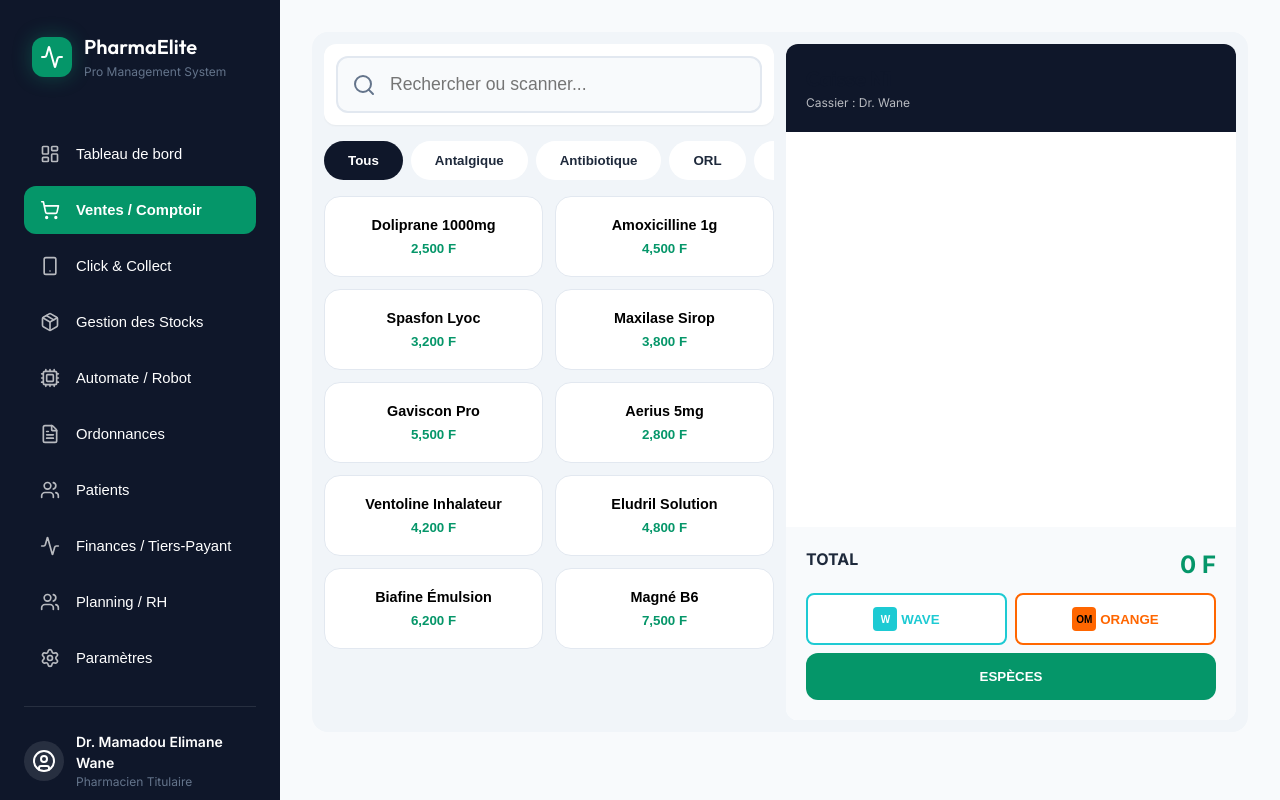
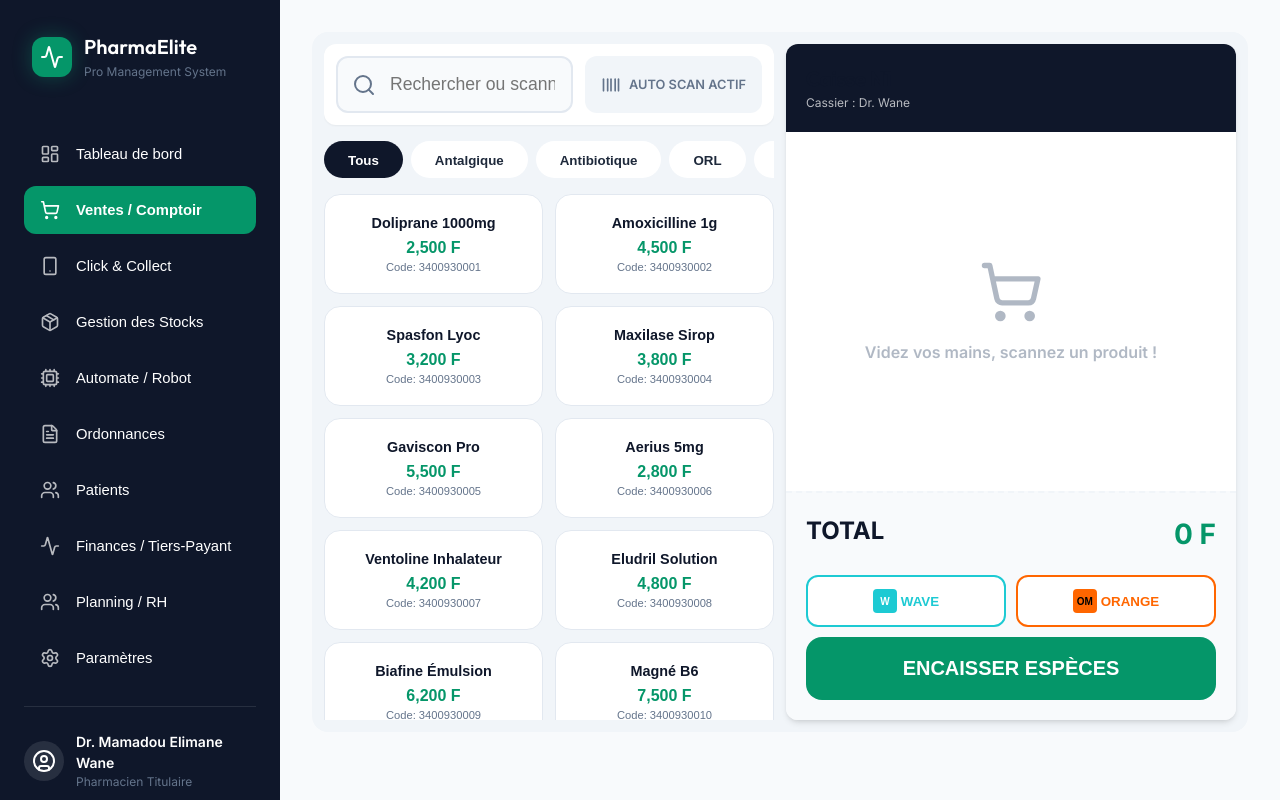
Before and after one commit to mamadouelimanewane/pharmacie, a React (Vite) app: page / in a window 1280 px wide. Both pictures are taken after a click on the button "Ventes / Comptoir". Built offline with nearby package versions, Linux system fonts and the light colour scheme.

Commit message:
Add global barcode scanner support and visual feedback in POS

```diff
--- a/src/components/POS.jsx
+++ b/src/components/POS.jsx
@@ -1,10 +1,10 @@
-import React, { useState, useEffect } from 'react';
+import React, { useState, useEffect, useRef } from 'react';
 import {
     Search, Plus, Minus, Trash2, CreditCard, Banknote,
     ShieldCheck, Printer, Scan, ShoppingCart, X,
     Delete, ArrowLeft, History, User, Settings,
     Power, ChevronRight, Hash, Star, Smartphone,
-    QrCode, Loader2, CheckCircle2
+    QrCode, Loader2, CheckCircle2, Barcode
 } from 'lucide-react';
 import { MOCK_PRODUCTS } from '../data/mockData';
 
@@ -70,6 +70,11 @@ export default function POS() {
     const [mobileStatus, setMobileStatus] = useState('idle');
     const [phoneNumber, setPhoneNumber] = useState('');
 
+    // Barcode Scanner logic
+    const barcodeBuffer = useRef('');
+    const lastKeyTime = useRef(0);
+    const [lastScanned, setLastScanned] = useState(null);
+
     const total = cart.reduce((acc, item) => acc + (item.price * item.quantity), 0);
     const totalItems = cart.reduce((acc, item) => acc + item.quantity, 0);
 
@@ -87,6 +92,8 @@ export default function POS() {
             }
             return [...prev, { ...product, quantity: 1 }];
         });
+        setLastScanned(product.name);
+        setTimeout(() => setLastScanned(null), 2000);
     };
 
     const removeFromCart = (id) => setCart(prev => prev.filter(item => item.id !== id));
@@ -112,6 +119,35 @@ export default function POS() {
             ));
         }
     };
+
+    // Global Key Listener for Barcode Scanner
+    useEffect(() => {
+        const handleKeyDown = (e) => {
+            const now = Date.now();
+
+            // If the time between keys is very short, it's likely a scanner
+            if (now - lastKeyTime.current > 100) {
+                barcodeBuffer.current = '';
+            }
+
+            lastKeyTime.current = now;
+
+            if (e.key === 'Enter') {
+                if (barcodeBuffer.current.length > 2) {
+                    const product = MOCK_PRODUCTS.find(p => p.code === barcodeBuffer.current);
+                    if (product) {
+                        addToCart(product);
+                        barcodeBuffer.current = '';
+                    }
+                }
+            } else if (e.key.length === 1) {
+                barcodeBuffer.current += e.key;
+            }
+        };
+
+        window.addEventListener('keydown', handleKeyDown);
+        return () => window.removeEventListener('keydown', handleKeyDown);
+    }, []);
 
     const startMobilePayment = (type) => {
         setMobilePayment(type);
@@ -151,9 +187,34 @@ export default function POS() {
             height: 'calc(100vh - 100px)',
             backgroundColor: '#f1f5f9',
             padding: '12px',
-            borderRadius: 'var(--radius-lg)'
+            borderRadius: 'var(--radius-lg)',
+            position: 'relative'
         }}>
+            {lastScanned && (
+                <div style={{
+                    position: 'absolute',
+                    top: '20px',
+                    left: '50%',
+                    transform: 'translateX(-50%)',
+                    backgroundColor: 'var(--primary)',
+                    color: 'white',
+                    padding: '10px 20px',
+                    borderRadius: '50px',
+                    zIndex: 1000,
+                    boxShadow: 'var(--shadow-lg)',
+                    fontWeight: '600',
+                    display: 'flex',
+                    alignItems: 'center',
+                    gap: '10px'
+                }}>
+                    <Barcode size={20} />
+                    Scanné : {lastScanned} (+1)
+                </div>
+            )}
+
+            {/* Colonne de Gauche : Catalogue Produit */}
             <div style={{ display: 'flex', flexDirection: 'column', gap: '12px', overflow: 'hidden' }}>
+                {/* Barre Supérieure Tactile */}
                 <div style={{
                     display: 'flex',
                     gap: '12px',
@@ -166,7 +227,7 @@ export default function POS() {
                         <Search size={24} style={{ position: 'absolute', left: '16px', top: '50%', transform: 'translateY(-50%)', color: 'var(--text-muted)' }} />
                         <input
                             type="text"
-                            placeholder="Rechercher ou scanner..."
+                            placeholder="Rechercher ou scanner directement..."
                             value={search}
                             onChange={(e) => setSearch(e.target.value)}
                             style={{
@@ -180,8 +241,23 @@ export default function POS() {
                             }}
                         />
                     </div>
+                    <div style={{
+                        display: 'flex',
+                        alignItems: 'center',
+                        gap: '8px',
+                        padding: '0 16px',
+                        backgroundColor: '#f1f5f9',
+                        borderRadius: '12px',
+                        fontSize: '0.8rem',
+                        color: 'var(--text-muted)',
+                        fontWeight: '600'
+                    }}>
+                        <Barcode size={20} />
+                        AUTO SCAN ACTIF
+                    </div>
                 </div>
 
+                {/* Catégories */}
                 <div style={{ display: 'flex', gap: '8px', overflowX: 'auto', padding: '4px 0' }}>
                     {CATEGORIES.map(cat => (
                         <button
@@ -195,7 +271,8 @@ export default function POS() {
                                 color: activeCategory === cat ? 'white' : 'var(--text-main)',
                                 fontWeight: '600',
                                 whiteSpace: 'nowrap',
-                                cursor: 'pointer'
+                                cursor: 'pointer',
+                                transition: 'all 0.2s'
                             }}
                         >
                             {cat}
@@ -203,6 +280,7 @@ export default function POS() {
                     ))}
                 </div>
 
+                {/* Grille de Produits */}
                 <div style={{
                     display: 'grid',
                     gridTemplateColumns: 'repeat(auto-fill, minmax(160px, 1fr))',
@@ -221,71 +299,112 @@ export default function POS() {
                                 backgroundColor: 'white',
                                 borderRadius: '16px',
                                 border: '1px solid #e2e8f0',
-                                cursor: 'pointer'
+                                cursor: 'pointer',
+                                transition: 'all 0.2s'
                             }}
+                            onMouseDown={(e) => e.target.style.transform = 'translateY(2px)'}
+                            onMouseUp={(e) => e.target.style.transform = 'translateY(0)'}
                         >
-                            <span style={{ fontWeight: '700', fontSize: '0.9rem', textAlign: 'center', marginBottom: '8px' }}>{p.name}</span>
-                            <span style={{ fontWeight: '800', color: 'var(--primary)' }}>{p.price.toLocaleString()} F</span>
+                            <span style={{ fontWeight: '700', fontSize: '0.9rem', textAlign: 'center', marginBottom: '8px', color: 'var(--secondary)' }}>{p.name}</span>
+                            <span style={{ fontWeight: '800', color: 'var(--primary)', fontSize: '1rem' }}>{p.price.toLocaleString()} F</span>
+                            <span style={{ fontSize: '0.7rem', color: 'var(--text-muted)', marginTop: '4px' }}>Code: {p.code}</span>
                         </button>
                     ))}
                 </div>
             </div>
 
+            {/* Colonne de Droite : Panier et Caisse */}
             <div style={{
                 display: 'flex',
                 flexDirection: 'column',
                 backgroundColor: 'white',
                 borderRadius: 'var(--radius-md)',
-                overflow: 'hidden'
+                overflow: 'hidden',
+                boxShadow: 'var(--shadow-md)'
             }}>
                 <div style={{ padding: '20px', backgroundColor: 'var(--secondary)', color: 'white' }}>
-                    <h2 style={{ fontSize: '1.25rem', fontWeight: '700' }}>Caisse N1</h2>
-                    <p style={{ fontSize: '0.75rem', opacity: 0.7 }}>Cassier : Dr. Wane</p>
+                    <div style={{ display: 'flex', justifyContent: 'space-between', alignItems: 'center' }}>
+                        <div>
+                            <h2 style={{ fontSize: '1.25rem', fontWeight: '700' }}>Caisse N1</h2>
+                            <p style={{ fontSize: '0.75rem', opacity: 0.7 }}>Cassier : Dr. Wane</p>
+                        </div>
+                    </div>
                 </div>
 
+                {/* Liste des articles */}
                 <div style={{ flex: 1, overflowY: 'auto', padding: '12px' }}>
-                    {cart.map(item => (
-                        <div key={item.id} onClick={() => setSelectedItem(item.id)} style={{ display: 'flex', padding: '12px', borderBottom: '1px solid #f1f5f9', cursor: 'pointer', backgroundColor: selectedItem === item.id ? '#f8fafc' : 'transparent' }}>
-                            <div style={{ flex: 1 }}>
-                                <p style={{ fontWeight: '600' }}>{item.name}</p>
-                                <p style={{ fontSize: '0.8rem', color: 'var(--text-muted)' }}>{item.price.toLocaleString()} F x {item.quantity}</p>
-                            </div>
-                            <p style={{ fontWeight: '700' }}>{(item.price * item.quantity).toLocaleString()} F</p>
+                    {cart.length === 0 ? (
+                        <div style={{ height: '100%', display: 'flex', flexDirection: 'column', alignItems: 'center', justifyContent: 'center', color: 'var(--text-muted)', opacity: 0.5 }}>
+                            <ShoppingCart size={64} style={{ marginBottom: '16px' }} />
+                            <p style={{ fontWeight: '600' }}>Videz vos mains, scannez un produit !</p>
                         </div>
-                    ))}
+                    ) : (
+                        <div style={{ display: 'flex', flexDirection: 'column', gap: '8px' }}>
+                            {cart.map(item => (
+                                <div
+                                    key={item.id}
+                                    onClick={() => setSelectedItem(item.id)}
+                                    style={{
+                                        display: 'flex',
+                                        padding: '16px',
+                                        borderRadius: '12px',
+                                        backgroundColor: selectedItem === item.id ? '#f0fdf4' : '#f8fafc',
+                                        border: selectedItem === item.id ? '2px solid var(--primary)' : '2px solid transparent',
+                                        cursor: 'pointer'
+                                    }}
+                                >
+                                    <div style={{ flex: 1 }}>
+                                        <p style={{ fontWeight: '700', color: 'var(--secondary)', marginBottom: '4px' }}>{item.name}</p>
+                                        <p style={{ fontSize: '0.8rem', color: 'var(--text-muted)' }}>
+                                            {item.price.toLocaleString()} F x {item.quantity}
+                                        </p>
+                                    </div>
+                                    <div style={{ textAlign: 'right' }}>
+                                        <p style={{ fontWeight: '800', color: 'var(--secondary)' }}>{(item.price * item.quantity).toLocaleString()} F</p>
+                                    </div>
+                                </div>
+                            ))}
+                        </div>
+                    )}
                 </div>
 
-                <div style={{ padding: '20px', backgroundColor: '#f8fafc' }}>
-                    <div style={{ display: 'flex', justifyContent: 'space-between', marginBottom: '10px' }}>
-                        <span style={{ fontWeight: '700' }}>TOTAL</span>
-                        <span style={{ fontWeight: '800', fontSize: '1.5rem', color: 'var(--primary)' }}>{total.toLocaleString()} F</span>
+                {/* Totaux */}
+                <div style={{ padding: '20px', borderTop: '2px dashed #f1f5f9', backgroundColor: '#f8fafc' }}>
+                    <div style={{ display: 'flex', justifyContent: 'space-between', marginBottom: '20px' }}>
+                        <span style={{ fontSize: '1.5rem', fontWeight: '800', color: 'var(--secondary)' }}>TOTAL</span>
+                        <span style={{ fontSize: '1.75rem', fontWeight: '900', color: 'var(--primary)' }}>{total.toLocaleString()} F</span>
                     </div>
 
-                    <div style={{ display: 'grid', gridTemplateColumns: '1fr 1fr', gap: '8px', marginBottom: '8px' }}>
-                        <button onClick={() => startMobilePayment('wave')} style={{ padding: '12px', borderRadius: '8px', border: '2px solid #1dcad3', background: 'white', cursor: 'pointer', color: '#1dcad3', fontWeight: 'bold', display: 'flex', alignItems: 'center', justifyContent: 'center', gap: '4px' }}><WaveIcon /> WAVE</button>
-                        <button onClick={() => startMobilePayment('om')} style={{ padding: '12px', borderRadius: '8px', border: '2px solid #FF6600', background: 'white', cursor: 'pointer', color: '#FF6600', fontWeight: 'bold', display: 'flex', alignItems: 'center', justifyContent: 'center', gap: '4px' }}><OMIcon /> ORANGE</button>
+                    <div style={{ display: 'grid', gridTemplateColumns: '1fr 1fr', gap: '10px', marginBottom: '10px' }}>
+                        <button onClick={() => startMobilePayment('wave')} style={{ padding: '12px', borderRadius: '12px', border: '2px solid #1dcad3', background: 'white', cursor: 'pointer', color: '#1dcad3', fontWeight: 'bold', display: 'flex', alignItems: 'center', justifyContent: 'center', gap: '4px' }}><WaveIcon /> WAVE</button>
+                        <button onClick={() => startMobilePayment('om')} style={{ padding: '12px', borderRadius: '12px', border: '2px solid #FF6600', background: 'white', cursor: 'pointer', color: '#FF6600', fontWeight: 'bold', display: 'flex', alignItems: 'center', justifyContent: 'center', gap: '4px' }}><OMIcon /> ORANGE</button>
                     </div>
 
-                    <button onClick={() => { setShowCheckout(true); setShowNumpad(true); }} style={{ width: '100%', padding: '16px', borderRadius: '12px', border: 'none', backgroundColor: 'var(--primary)', color: 'white', fontWeight: '800', cursor: 'pointer' }}>ESPÈCES</button>
+                    <button
+                        onClick={() => { setShowCheckout(true); setShowNumpad(true); }}
+                        style={{ width: '100%', padding: '20px', borderRadius: '16px', border: 'none', backgroundColor: 'var(--primary)', color: 'white', fontWeight: '800', fontSize: '1.25rem', cursor: 'pointer' }}
+                    >
+                        ENCAISSER ESPÈCES
+                    </button>
                 </div>
 
                 {(showNumpad || showCheckout || mobilePayment) && (
-                    <div style={{ position: 'absolute', bottom: '24px', right: '480px', width: '320px', backgroundColor: 'white', borderRadius: '24px', boxShadow: '0 25px 50px -12px rgba(0,0,0,0.25)', padding: '24px', zIndex: 100 }}>
-                        <div style={{ display: 'flex', justifyContent: 'space-between', marginBottom: '16px' }}>
-                            <h3 style={{ fontWeight: '700' }}>Paiement</h3>
-                            <button onClick={() => { setShowNumpad(false); setShowCheckout(false); setMobilePayment(null); setMobileStatus('idle'); }} style={{ border: 'none', background: 'none', cursor: 'pointer' }}><X /></button>
+                    <div style={{ position: 'absolute', bottom: '24px', right: '480px', width: '320px', backgroundColor: 'white', borderRadius: '24px', boxShadow: '0 25px 50px -12px rgba(0,0,0,0.25)', padding: '24px', zIndex: 100, border: '1px solid var(--border)' }}>
+                        <div style={{ display: 'flex', justifyContent: 'space-between', alignItems: 'center', marginBottom: '16px' }}>
+                            <h3 style={{ fontWeight: '700' }}>{mobilePayment ? 'Mobile Money' : 'Encaissement'}</h3>
+                            <button onClick={() => { setShowNumpad(false); setShowCheckout(false); setMobilePayment(null); setMobileStatus('idle'); }} style={{ border: 'none', background: 'none', cursor: 'pointer' }}><X size={24} /></button>
                         </div>
 
                         {showCheckout && (
                             <div style={{ marginBottom: '16px' }}>
-                                <p style={{ textAlign: 'right', fontSize: '1.5rem', fontWeight: '800' }}>{cashAmount || '0'} F</p>
-                                {parseInt(cashAmount) >= total && <p style={{ textAlign: 'right', color: 'green' }}>Rendu : {(parseInt(cashAmount) - total).toLocaleString()} F</p>}
+                                <p style={{ textAlign: 'right', fontSize: '1.5rem', fontWeight: '800', color: 'var(--primary)' }}>{cashAmount || '0'} F</p>
+                                {parseInt(cashAmount) >= total && <p style={{ textAlign: 'right', color: 'green', fontWeight: '700' }}>Rendu : {(parseInt(cashAmount) - total).toLocaleString()} F</p>}
                             </div>
                         )}
 
                         {mobilePayment === 'wave' && (
                             <div style={{ textAlign: 'center', padding: '20px' }}>
-                                {mobileStatus === 'pending' ? <><QrCode size={100} /><p>Attente scan...</p></> : <p style={{ color: 'green' }}>Succès Wave !</p>}
+                                {mobileStatus === 'pending' ? <><QrCode size={100} color="#1dcad3" /><p>Scan QR Wave...</p></> : <p style={{ color: 'green', fontWeight: '700' }}>Paiement Wave OK !</p>}
                             </div>
                         )}
 
@@ -293,19 +412,23 @@ export default function POS() {
                             <div style={{ textAlign: 'center' }}>
                                 {mobileStatus === 'idle' ? (
                                     <>
-                                        <p style={{ fontSize: '1.2rem', fontWeight: 'bold' }}>{phoneNumber || 'Numéro OM'}</p>
-                                        <button disabled={phoneNumber.length < 9} onClick={() => setMobileStatus('pending')} style={{ width: '100%', padding: '12px', background: '#FF6600', color: 'white', border: 'none', borderRadius: '8px', marginTop: '8px' }}>VALIDER</button>
+                                        <p style={{ fontSize: '1.2rem', fontWeight: 'bold', color: '#FF6600' }}>{phoneNumber || 'Numéro OM'}</p>
+                                        <button disabled={phoneNumber.length < 9} onClick={() => setMobileStatus('pending')} style={{ width: '100%', padding: '16px', background: '#FF6600', color: 'white', border: 'none', borderRadius: '12px', marginTop: '12px', fontWeight: '700' }}>VALIDER PUSH OM</button>
                                     </>
-                                ) : mobileStatus === 'pending' ? <p>Attente validation USSD...</p> : <p style={{ color: 'green' }}>Succès OM !</p>}
+                                ) : mobileStatus === 'pending' ? <p>Attente validation client...</p> : <p style={{ color: 'green', fontWeight: '700' }}>Orange Money OK !</p>}
                             </div>
                         )}
 
                         {(showCheckout || (mobilePayment === 'om' && mobileStatus === 'idle')) && (
-                            <Numpad onInput={handleNumpadInput} onDelete={() => showCheckout ? setCashAmount(prev => prev.slice(0, -1)) : setPhoneNumber(prev => prev.slice(0, -1))} onClear={() => showCheckout ? setCashAmount('') : setPhoneNumber('')} />
+                            <Numpad
+                                onInput={handleNumpadInput}
+                                onDelete={() => showCheckout ? setCashAmount(prev => prev.slice(0, -1)) : setPhoneNumber(prev => prev.slice(0, -1))}
+                                onClear={() => showCheckout ? setCashAmount('') : setPhoneNumber('')}
+                            />
                         )}
 
                         {((showCheckout && parseInt(cashAmount) >= total) || mobileStatus === 'success') && (
-                            <button onClick={finalizePayment} style={{ width: '100%', padding: '16px', background: 'var(--primary)', color: 'white', border: 'none', borderRadius: '12px', fontWeight: 'bold', marginTop: '12px' }}>VALIDER LA VENTE</button>
+                            <button onClick={finalizePayment} style={{ width: '100%', padding: '16px', background: 'var(--primary)', color: 'white', border: 'none', borderRadius: '12px', fontWeight: 'bold', marginTop: '16px', fontSize: '1.1rem', cursor: 'pointer' }}>CONCLURE LA VENTE</button>
                         )}
                     </div>
                 )}
```
